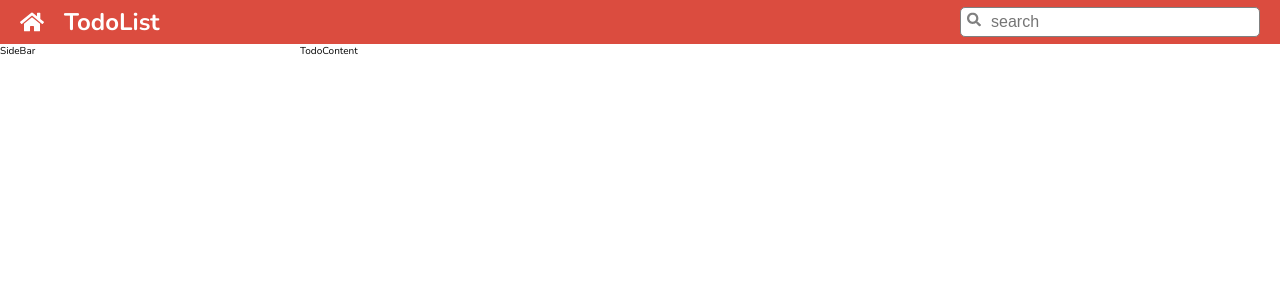
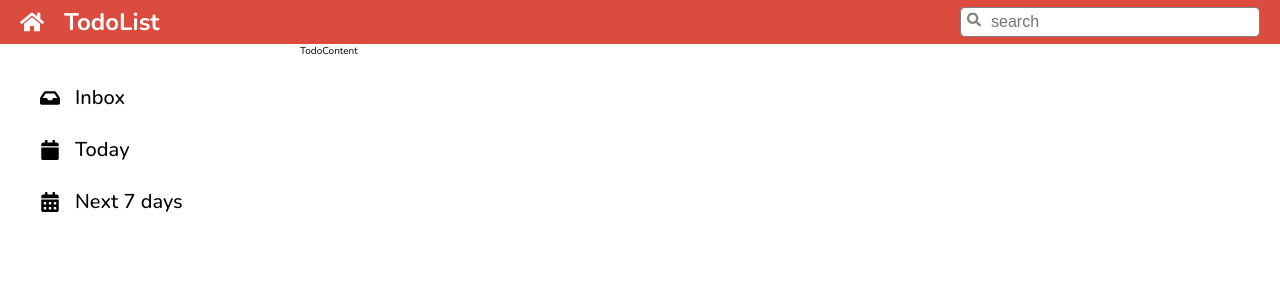
Before and after one commit to Iamsaintm/CC15-Todolist, a React (Create React App) app: page / in a window 1280 px wide. Shown: the top 300 px of the page. Built offline with nearby package versions, Linux system fonts and the light colour scheme.

Commit message:
finish: sidebar

```diff
--- a/src/app/App.jsx
+++ b/src/app/App.jsx
@@ -1,5 +1,6 @@
 import "./App.scss";
 import Header from "../components/Header";
+import { FaInbox, FaCalendar, FaCalendarAlt, FaChevronDown } from 'react-icons/fa';
 
 function App() {
   return (
@@ -7,7 +8,26 @@
       <div className="todo__header">
         <Header />
       </div>
-      <div className="todo__sidebar">SideBar</div>
+      <div className="todo__sidebar">
+        <aside className="sidebar">
+          <section className="sidebar__category"></section>
+            <ul className="list">
+              <li className="list__item">
+                  <FaInbox className="list__item__icon"/>
+                <p className="list__item__text">Inbox</p>
+              </li>
+              <li className="list__item">
+                  <FaCalendar className="list__item__icon"/>
+                <p className="list__item__text">Today</p>
+              </li>
+              <li className="list__item">
+                  <FaCalendarAlt className="list__item__icon"/>
+                <p className="list__item__text">Next 7 days</p>
+              </li>
+            </ul>
+          <section className="sidebar__category"></section>
+        </aside>
+      </div>
       <div className="todo__content">TodoContent</div>
     </div>
   );
--- a/src/app/App.scss
+++ b/src/app/App.scss
@@ -66,3 +66,37 @@
 //     grid-column-end: -1;
 //     background-color: gray;
 // }
+
+
+.sidebar{
+    display: flex;
+    flex-direction: column;
+    gap: 10px;
+    padding: 20px 30px;
+    height: calc(100vh - $header-height);
+}
+
+.list{
+    display: flex;
+    flex-direction: column;
+    gap: 5px;
+
+    &__item{
+        display: flex;
+        align-items: center;
+        gap: 15px;
+        font-size: 2rem;
+        padding: 10px;
+        border-radius: 4px;
+        cursor: pointer;
+
+        &:hover{
+            background-color: $grey-light;
+        }
+
+        &__text{
+            font-weight: 500;
+        }
+
+    }
+}
--- a/src/index.scss
+++ b/src/index.scss
@@ -29,3 +29,7 @@
 -webkit-font-smoothing: antialiased;
 -moz-osx-font-smoothing: grayscale;
 }
+
+li{
+    list-style: none;
+}
```
Also changed, not shown: 1 other file (tests, documents, lock files or other folders).
